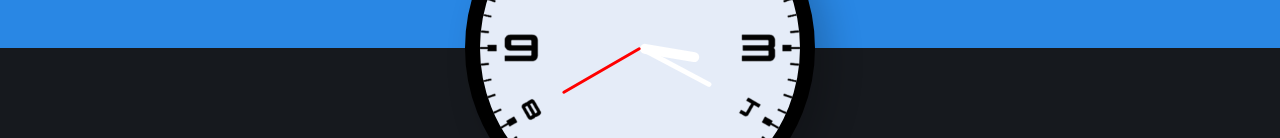
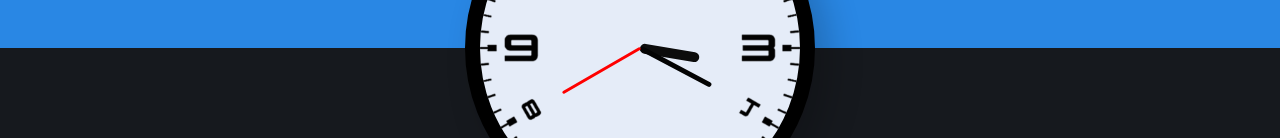
Before and after one commit to Ubaid-A/Analog-Clock, a plain HTML site: page index.html in a window 1280 px wide. Shown: the part 352-490 px from the top of the page. Drawn offline with Linux system fonts and the light colour scheme.

Commit message:
changed colors

```diff
--- a/style.css
+++ b/style.css
@@ -41,11 +41,13 @@ img{
     height: 60px;
     width: 10px;
     top: 100px;
+    background-color: #0c0c0c;
 }
 .min{
     height: 80px;
     width: 5px;
     top: 80px;
+    background-color: rgb(3, 3, 3);
 }
 .sec{
     height: 90px;
```
